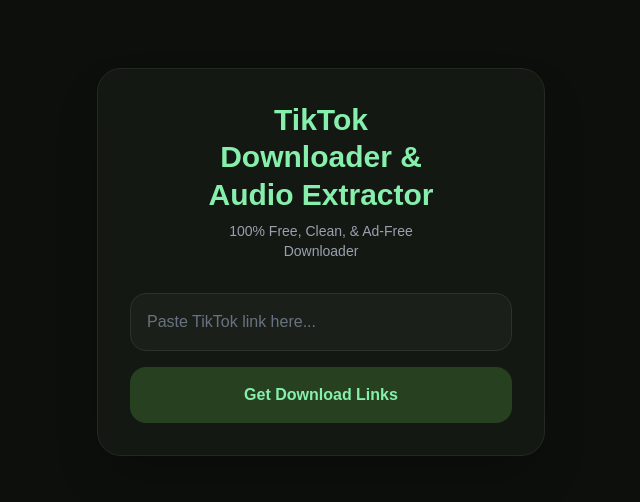
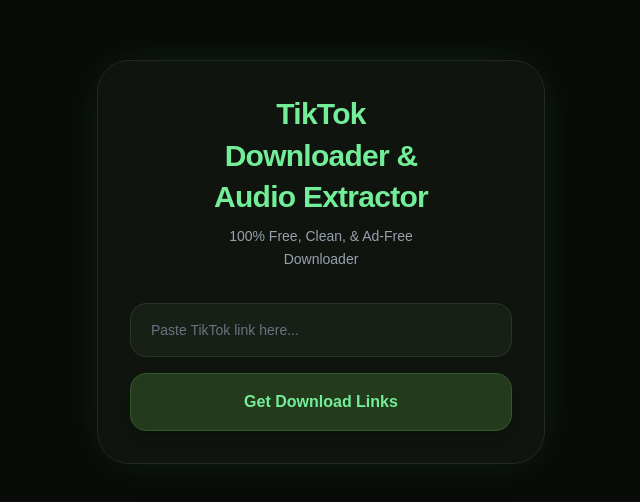
Before and after one commit to kyuegamingweb/my-media-tools, a Next.js app: page / in a window 1280 px wide. Shown: the part 138-640 px from the top of the page, without its empty margins (319-959 px from the left). Built offline with nearby package versions, Linux system fonts and the light colour scheme.

Commit message:
Update Pro UI Exact Style

```diff
--- a/app/page.tsx
+++ b/app/page.tsx
@@ -25,13 +25,13 @@
       }
     } catch (err) {
       console.error(err);
-      alert("Error sa pag-fetch ng TikTok link.");
+      alert("May error sa pag-fetch ng TikTok link.");
     } finally {
       setLoading(false);
     }
   };
 
-  // DIRECT FILE DOWNLOAD LOGIC (WALANG NEW TAB)
+  // DIRECT FILE DOWNLOAD (WALANG NEW TAB)
   const handleForceDownload = async () => {
     if (!videoUrl) return;
     setDownloading(true);
@@ -70,41 +70,50 @@
   };
 
   return (
-    <main className="flex min-h-screen flex-col items-center justify-center p-4 bg-[#0d0f0c] text-white">
-      <div className="max-w-md w-full bg-[#141813] p-8 rounded-3xl border border-[#232a21] text-center shadow-2xl">
-        <h1 className="text-3xl font-bold text-[#86efac] leading-tight mb-2">
+    <main className="flex min-h-screen flex-col items-center justify-center p-4 bg-[#090b08] text-white selection:bg-[#4ade80] selection:text-black">
+      {/* CARD CONTAINER WITH PRO GLOW */}
+      <div className="max-w-md w-full bg-[#121611]/90 backdrop-blur-md p-8 rounded-[32px] border border-[#232b20] text-center shadow-[0_0_50px_-12px_rgba(74,222,128,0.15)] relative overflow-hidden">
+
+        {/* TITLE */}
+        <h1 className="text-3xl font-extrabold text-[#73ee98] tracking-tight leading-snug mb-2">
           TikTok <br /> Downloader & <br /> Audio Extractor
         </h1>
 
-        <p className="text-gray-400 text-sm mb-8">
+        {/* SUBTITLE */}
+        <p className="text-gray-400 text-sm font-medium mb-8 leading-relaxed">
           100% Free, Clean, & Ad-Free <br /> Downloader
         </p>
 
+        {/* INPUT & BUTTON FORM */}
         <form onSubmit={handleProcess} className="space-y-4">
+          <div className="relative">
             <input
               type="text"
               placeholder="Paste TikTok link here..."
               value={url}
               onChange={(e) => setUrl(e.target.value)}
-            className="w-full p-4 rounded-2xl bg-[#1a2019] text-gray-200 border border-[#2a3428] focus:outline-none focus:border-[#4ade80] placeholder-gray-500"
+              className="w-full px-5 py-4 rounded-2xl bg-[#181f16] text-gray-100 border border-[#283525] focus:outline-none focus:border-[#4ade80] focus:ring-1 focus:ring-[#4ade80] placeholder-gray-500 transition-all duration-200 text-sm"
             />
+          </div>
 
           <button
             type="submit"
-            className="w-full bg-[#274020] hover:bg-[#325429] text-[#86efac] font-semibold py-4 rounded-2xl transition duration-200"
+            disabled={loading}
+            className="w-full bg-[#233a1c] hover:bg-[#2c4b24] active:scale-[0.98] text-[#73ee98] font-bold py-4 rounded-2xl transition-all duration-200 border border-[#34572a] shadow-lg disabled:opacity-50"
           >
             {loading ? "Processing..." : "Get Download Links"}
           </button>
         </form>
 
+        {/* RESULT AREA */}
         {videoUrl && (
-          <div className="mt-6 pt-6 border-t border-[#232a21]">
+          <div className="mt-6 pt-6 border-t border-[#232b20] space-y-3">
             <button
               onClick={handleForceDownload}
               disabled={downloading}
-              className="w-full bg-[#325429] hover:bg-[#3f6a34] disabled:bg-[#1a2019] text-white font-semibold py-4 rounded-2xl transition duration-200"
+              className="w-full bg-[#325827] hover:bg-[#3d6c30] active:scale-[0.98] disabled:bg-[#181f16] text-white font-bold py-4 rounded-2xl transition-all duration-200 shadow-lg border border-[#487a3a]"
             >
-              {downloading ? "Downloading File..." : "Download MP4"}
+              {downloading ? "Downloading MP4..." : "⚡ Direct Download MP4"}
             </button>
           </div>
         )}
```
Lines whose indentation alone changed are shown as unchanged.
